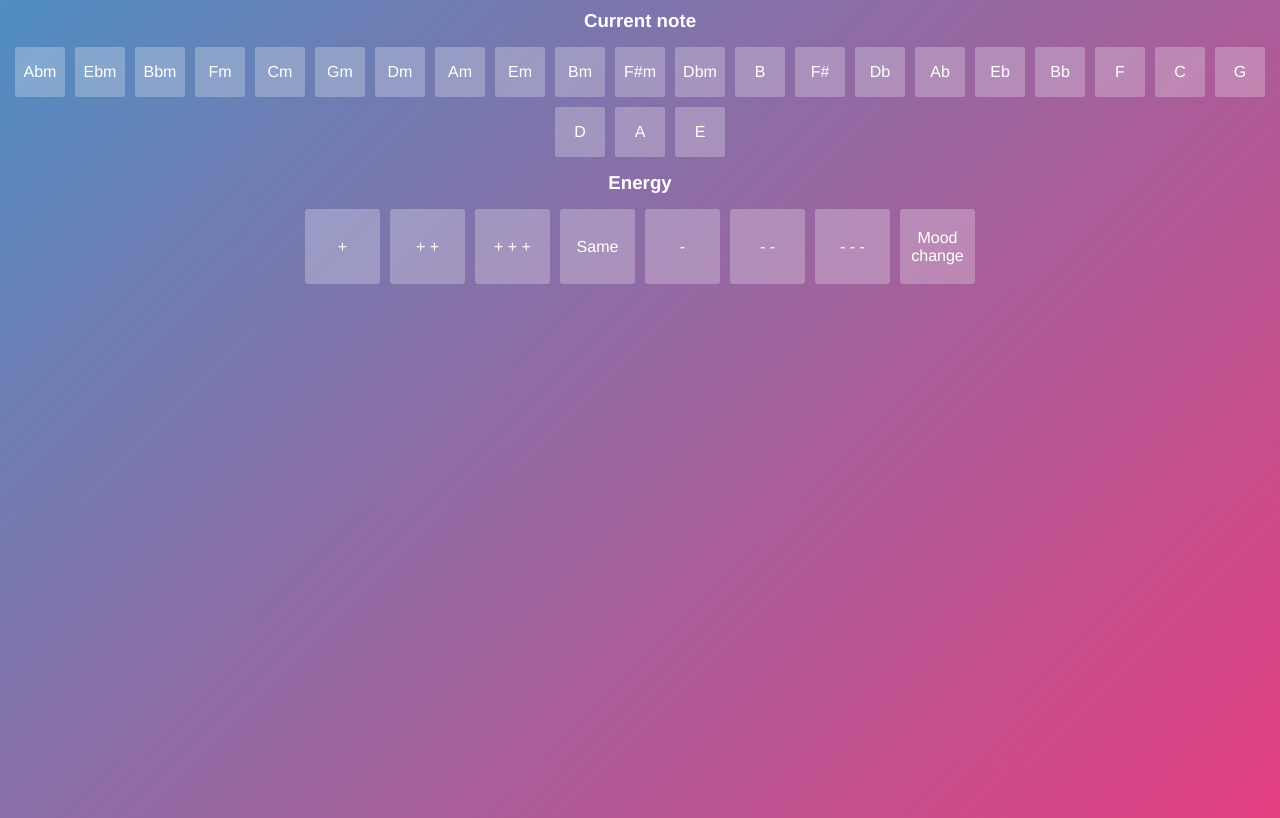
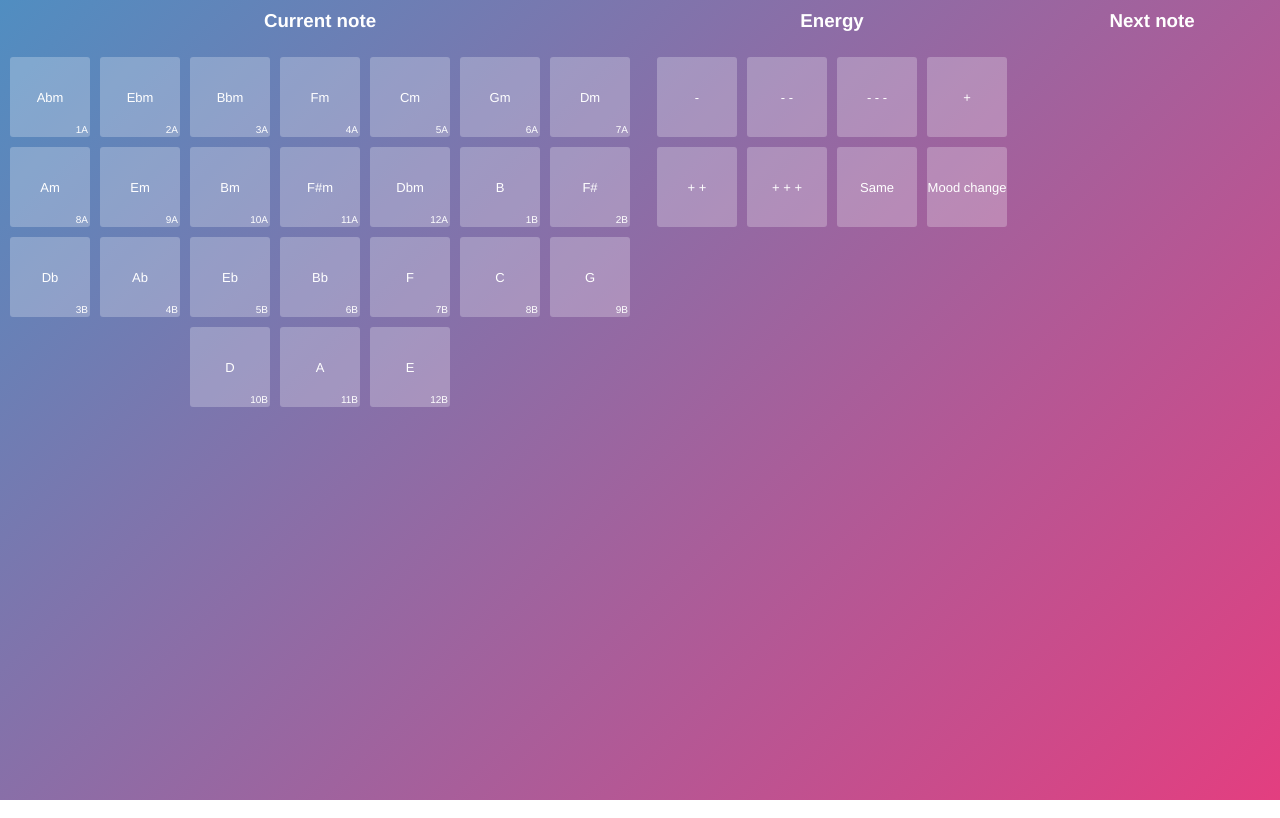
Before and after one commit to santiagotoledo91/camelot-wheel-app, a Vue app: page / in a window 1280 px wide. Built offline with nearby package versions, Linux system fonts and the light colour scheme.

Commit message:
All moves working and displays correctly.

```diff
--- a/src/App.vue
+++ b/src/App.vue
@@ -26,6 +26,8 @@ body {
   background-size: 400% 400%;
   animation: gradient 30s ease infinite;
   height: 100vh;
+  width: 100vw;
+  margin: 0;
 }
 
 @keyframes gradient {
@@ -46,5 +48,7 @@ body {
   -moz-osx-font-smoothing: grayscale;
   text-align: center;
   color: #2c3e50;
+  height: 100vh;
+  width: 100vw;
 }
 </style>
--- a/src/components/MainComponent.vue
+++ b/src/components/MainComponent.vue
@@ -5,13 +5,10 @@
         Current note
       </h3>
       <div class="noteSelector__container">
-        <div
-          v-for="(note, key) in notes"
-          v-bind:key="key"
-          v-on:click="selectNote(key)"
-          :class="selectedNote === key ? 'noteSelector__containerNote noteSelector__containerNote--selected' : 'noteSelector__containerNote'"
-        >
-          {{ note }}
+        <div v-for="(note, key) in notesLabels" v-bind:key="key" v-on:click="selectNote(key)"
+          :class="selectedNote === key ? 'noteSelector__containerNote noteSelector__containerNote--selected' : 'noteSelector__containerNote'">
+          <div class="noteSelector__containerNoteLabel">{{ note }}</div>
+          <div class="noteSelector__containerNoteKey">{{ key.replace('-','') }}</div>
         </div>
       </div>
     </div>
@@ -20,32 +17,23 @@
         Energy
       </h3>
       <div class="moveSelector__container">
-        <div
-          v-for="(fn, move) in moves"
-          v-bind:key="move"
-          v-on:click="selectMove(move)"
-          :class="selectedMove === move ? 'moveSelector__containerMove moveSelector__containerMove--selected' : 'moveSelector__containerMove'"
-        >
+        <div v-for="(fn, move) in moves" v-bind:key="move" v-on:click="selectMove(move)"
+          :class="selectedMove === move ? 'moveSelector__containerMove moveSelector__containerMove--selected' : 'moveSelector__containerMove'">
           {{ movesLabels[move] }}
         </div>
       </div>
     </div>
 
-    <div
-      v-if="results.length > 0"
-      class="results"
-    >
+    <div class="results">
       <h3 class="results__title">
         Next note
       </h3>
 
       <div class="results__container">
-        <div
-          v-for="key in results"
-          v-bind:key="key"
-          class="results__containerResult results__containerResult--selected"
-        >
-          {{ notes[key] }}
+        <div v-for="key in results" v-bind:key="key"
+          class="results__containerResult results__containerResult--selected">
+          <div class="noteSelector__containerResultLabel">{{ notesLabels[key] }}</div>
+          <div class="noteSelector__containerResultKey">{{ key.replace('-','') }}</div>
         </div>
       </div>
 
@@ -60,7 +48,7 @@ export default {
     return {
       selectedNote: null,
       selectedMove: null,
-      notes: {
+      notesLabels: {
         '1-A': 'Abm',
         '2-A': 'Ebm',
         '3-A': 'Bbm',
@@ -97,6 +85,45 @@ export default {
         '!=': 'Mood change'
       },
       moves: {
+        '-': {
+          A: (note) => {
+            return [
+              `${this.addNumber(note.number, 11)}-${note.letter}`
+            ]
+          },
+          B: (note) => {
+            return [
+              `${note.number}-${this.toggleLetter(note.letter)}`,
+              `${this.addNumber(note.number, 11)}-${note.letter}`
+            ]
+          }
+        },
+        '--': {
+          A: (note) => {
+            return [
+              `${this.addNumber(note.number, 3)}-${note.letter}`
+            ]
+          },
+          B: (note) => {
+            return [
+              `${this.addNumber(note.number, 3)}-${note.letter}`
+            ]
+          }
+        },
+        '---': {
+          A: (note) => {
+            return [
+              `${this.addNumber(note.number, 10)}-${note.letter}`,
+              `${this.addNumber(note.number, 5)}-${note.letter}`
+            ]
+          },
+          B: (note) => {
+            return [
+              `${this.addNumber(note.number, 10)}-${note.letter}`,
+              `${this.addNumber(note.number, 5)}-${note.letter}`
+            ]
+          }
+        },
         '+': {
           A: (note) => {
             return [
@@ -112,18 +139,28 @@ export default {
         },
         '++': {
           A: (note) => {
-            return []
+            return [
+              `${this.addNumber(note.number, 9)}-${note.letter}`
+            ]
           },
           B: (note) => {
-            return []
+            return [
+              `${this.addNumber(note.number, 9)}-${note.letter}`
+            ]
           }
         },
         '+++': {
           A: (note) => {
-            return []
+            return [
+              `${this.addNumber(note.number, 2)}-${note.letter}`,
+              `${this.addNumber(note.number, 7)}-${note.letter}`
+            ]
           },
           B: (note) => {
-            return []
+            return [
+              `${this.addNumber(note.number, 2)}-${note.letter}`,
+              `${this.addNumber(note.number, 7)}-${note.letter}`
+            ]
           }
         },
         '=': {
@@ -138,30 +175,6 @@ export default {
               `${note.number}-${note.letter}`,
               `${this.addNumber(note.number, 1)}-${this.toggleLetter(note.letter)}`
             ]
-          }
-        },
-        '-': {
-          A: (note) => {
-            return []
-          },
-          B: (note) => {
-            return []
-          }
-        },
-        '--': {
-          A: (note) => {
-            return []
-          },
-          B: (note) => {
-            return []
-          }
-        },
-        '---': {
-          A: (note) => {
-            return []
-          },
-          B: (note) => {
-            return []
           }
         },
         '!=': {
@@ -194,8 +207,8 @@ export default {
         letter: parts[1]
       }
     },
-    addNumber (start, steps) {
-      const position = parseInt(start) + steps
+    addNumber (start, number) {
+      const position = parseInt(start) + number
       return position <= 12 ? position : position - 12
     },
     toggleLetter (letter) {
@@ -217,8 +230,53 @@ export default {
 </script>
 
 <style scoped lang="scss">
+.MainComponent {
 
-.noteSelector, .moveSelector, .results {
+  height: 100%;
+  width: 100%;
+  display: flex;
+  flex-direction: column;
+
+  .noteSelector {
+    width: 100%;
+  }
+
+  .moveSelector {
+    width: 100%;
+  }
+
+  .results {
+    width: 100%;
+  }
+
+  @media (orientation: landscape) {
+    flex-direction: row;
+
+    .noteSelector {
+      width: 50%;
+    }
+
+    .moveSelector {
+      width: 30%;
+    }
+
+    .results {
+      width: 20%;
+    }
+  }
+
+  .results {
+    &__container {
+      @media (orientation: landscape) {
+        flex-direction: column;
+      }
+    }
+  }
+  .noteSelector,
+  .moveSelector,
+  .results {
+    display: flex;
+    flex-direction: column;
 
     &__title {
       margin: 10px 0;
@@ -230,10 +288,13 @@ export default {
       margin: 10px 0;
       flex-wrap: wrap;
       justify-content: center;
+      align-items: center;
+      width: 100%;
 
-    &Note, &Move, &Result {
-      width: 50px;
-      height: 50px;
+      &Note,
+      &Move,
+      &Result {
+        position: relative;
         margin: 5px;
         cursor: pointer;
         display: flex;
@@ -251,12 +312,40 @@ export default {
           color: #2c3e50;
           font-weight: bold;
         }
+
+        &Key {
+          font-size: x-small;
+          position: absolute;
+          bottom: 2px;
+          right: 2px;
+        }
       }
 
+      &Note,
       &Move {
-      width: 75px;
-      height: 75px;
+        font-size: small;
+
+        width: 13vw;
+        height: 13vw;
+
+        @media (orientation: landscape) {
+          width: 10vh;
+          height: 10vh;
+        }
+      }
+
+      &Result {
+        width: 100px;
+        height: 100px;
+        font-size: xx-large;
+
+        &Key {
+          font-size: medium;
+          right: 4px;
         }
       }
     }
+  }
+
+}
 </style>
```
Lines whose indentation alone changed are shown as unchanged.
